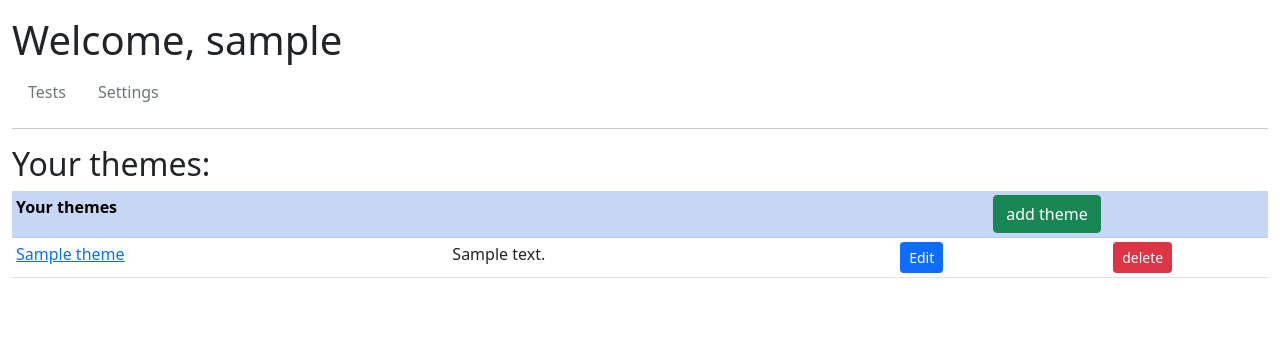
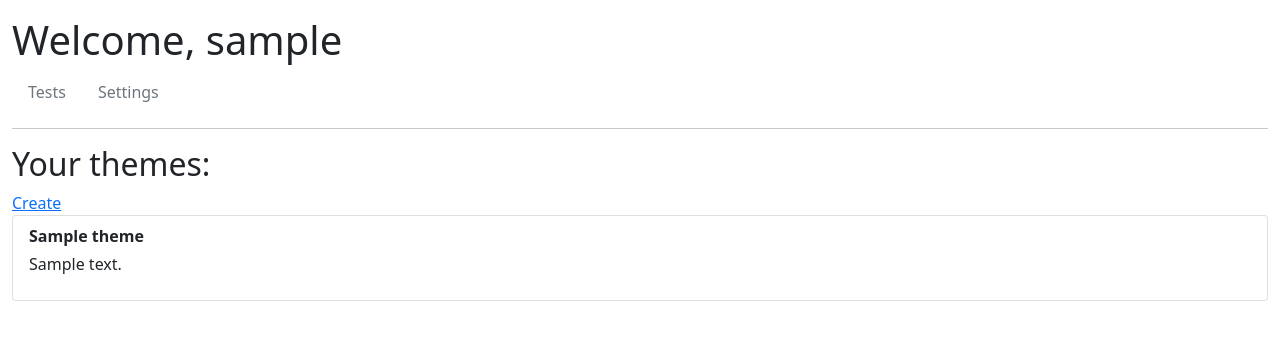
Before and after one commit to hristoroque/myquestionbank, a Django app: page /app/ in a window 1280 px wide. Shown: the part 92-432 px from the top of the page. Run offline with Django 3.2, Linux system fonts and the light colour scheme; a user stored in the database is signed in; tables that the repository leaves empty hold one stand-in row (values such as "Sample post").

Commit message:
change table to list in theme list view

```diff
--- a/src/question_app/templates/question_app/main.html
+++ b/src/question_app/templates/question_app/main.html
@@ -11,47 +11,29 @@
 </ul>
 <hr>
 <h2> Your themes: </h2>
-
-
-<table class="table table-sm table-striped">
-	<tr class="table-primary">
-		<th colspan="2">
-			Your themes
-		</th>
-		<th colspan="2">
-			<div class="d-flex justify-content-center">
-				<a class="btn btn-success" href="{% url 'question:create_theme' %}"> add theme </a>
+<a href="{% url 'question:create_theme' %}">Create</a>
+<div class="list-group">
+    {% for theme in themes %}
+    <div class="list-group-item d-flex justify-content-between align-items-start">
+        <div class="d-flex flex-column">
+            <p class="fw-bold mb-1">
+                {{ theme.theme_name }}
+            </p>
+            <p>
+                {{ theme.theme_description }}
+            </p>
         </div>
-		</th>
-	</tr>
-	{% for theme in themes %}
-	<tr>
-		<td>
-			<a href="{% url 'question:detail_theme' theme.id %}">
-				{{ theme.theme_name }}
+        <div class="d-flex">
+            <a class="btn btn-link" href="{% url 'question:edit_theme' theme.pk %}">
+                <i class="fs-4 bi bi-pencil"></i>
             </a>
-		</td>
-		<td>
-			{{ theme.theme_description }}
-		</td>
-		<td>
-			<div class="d-flex justify-content-center">
-				<a class="btn btn-primary btn-sm" href="{% url 'question:edit_theme' theme.pk %}">
-					Edit
-				</a>
-			</div>
-		</td>
-		<td>
-			<div class="d-flex justify-content-center">
-				<form action="{% url 'question:delete_theme'  theme.pk %}" method="POST">
-					{% csrf_token %}
-					<input class="btn btn-danger btn-sm" type="submit" value="delete">
+            <form action="{% url 'question:delete_theme' theme.pk %}">
+                <button type="submit" class="btn btn-link link-danger">
+                    <i class="fs-4 bi bi-x-circle"></i>
+                </button>
             </form>
         </div>
-		</td>
-	</tr>
-	{% empty %}
-</table>
-<p> You don't have themes </p>
+    </div>
     {% endfor %}
+</div>
 {% endblock %}
```
Lines whose indentation alone changed are shown as unchanged.
